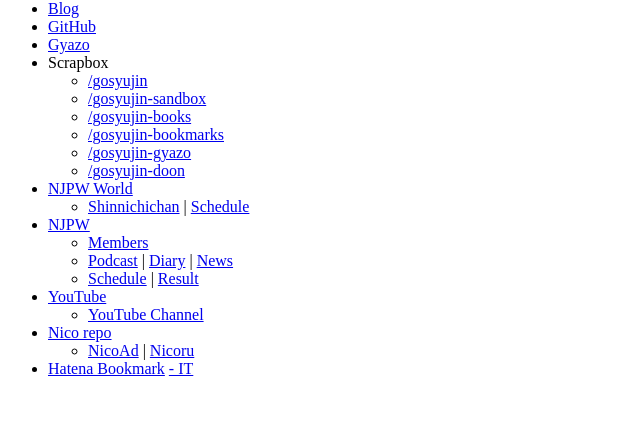
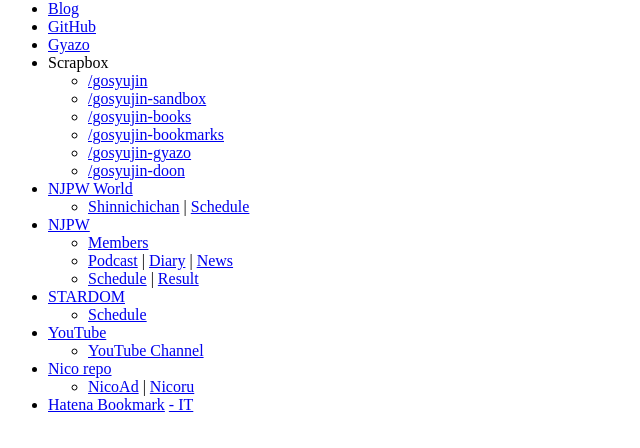
Before and after one commit to gosyujin/index, a plain HTML site: page index.html in a window 1280 px wide. Shown: the part 66-514 px from the top of the page, without its empty margins (0-640 px from the left). Drawn offline with Linux system fonts and the light colour scheme.

Commit message:
Update index.html

```diff
--- a/index.html
+++ b/index.html
@@ -29,6 +29,10 @@
     <li><a href="http://sp.njpw.jp/podcast">Podcast</a> | <a href="http://sp.njpw.jp/diary">Diary</a> | <a href="http://sp.njpw.jp/news">News</a></li>
     <li><a href="http://sp.njpw.jp/schedule">Schedule</a> | <a href="http://sp.njpw.jp/result/">Result</a></li>
   </ul>
+  <li><a href="https://wwr-stardom.com/">STARDOM</a></li>
+  <ul>
+    <li><a href="https://wwr-stardom.com/schedule/">Schedule</a></li>
+  </ul>
   <li><a href="https://www.youtube.com/">YouTube</a></li>
   <ul>
     <li><a href="https://www.youtube.com/feed/subscriptions">YouTube Channel</a></li>
```
